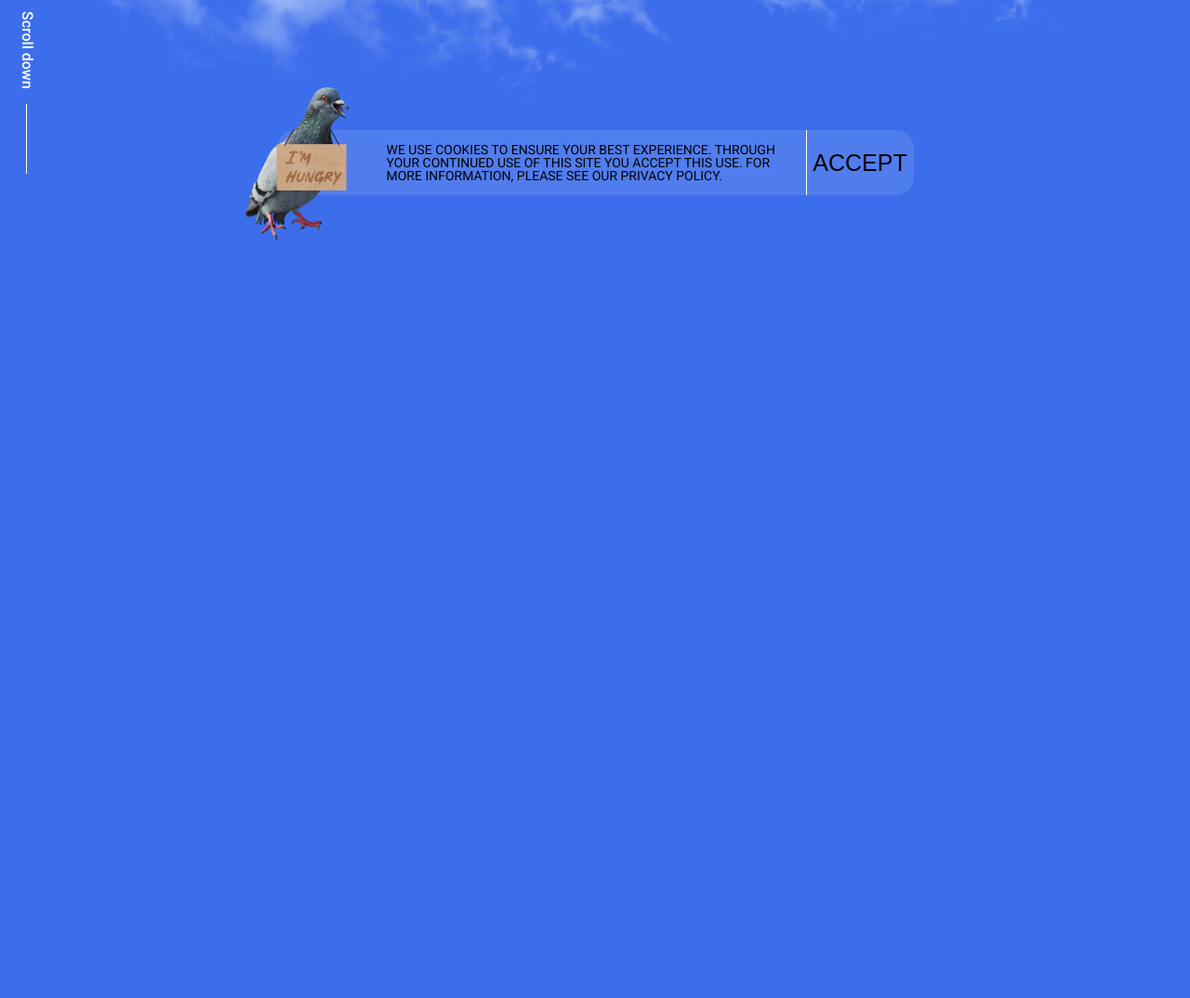
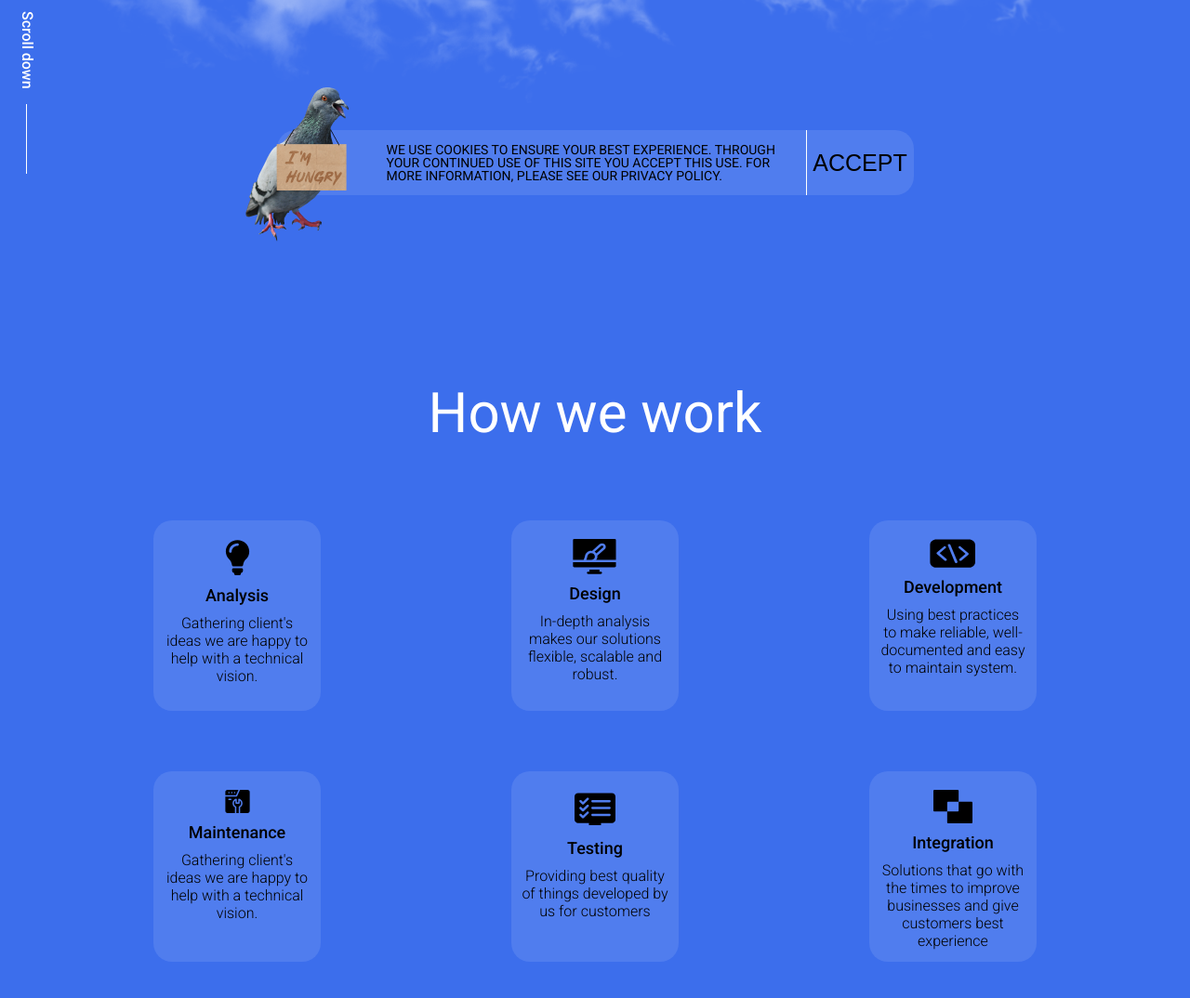
Before and after one commit to vkomerystyi/landing-live-streaming, a website: page index.html in a window 1280 px wide. Shown: the part 580-1654 px from the top of the page at 93% size. Before the commit the page ends 880 px from the top, so only its background shows below. Drawn offline with nearby package versions, Linux system fonts and the light colour scheme; files that its build step writes are made by us from their sources.

Commit message:
work  section

```diff
--- a/index.html
+++ b/index.html
@@ -62,6 +62,70 @@
                     </div>
                 </div>
             </section>
+            <div class="work-section">
+                <div class="container">
+                    <div class="work">
+                        <h2 class="work__title">How we work</h2>
+                        <div class="work__cards-wrapper">
+                            <figure class="info-card card--analysis" aria-label="card analysis">
+                                <svg class="info-card__icon icon--bulb" aria-label="bulb img">
+                                    <use href="assets/sprites.svg#bulb-icon"></use>
+                                </svg>
+                                <h3 class="info-card__title">Analysis</h3>
+                                <p class="info-card__desc">
+                                    Gathering client's ideas we are happy to help with a technical vision.
+                                </p>
+                            </figure>
+                            <figure class="info-card card--design" aria-label="card design">
+                                <svg class="info-card__icon icon--design" aria-label="design img">
+                                    <use href="assets/sprites.svg#design-icon"></use>
+                                </svg>
+                                <h3 class="info-card__title">Design</h3>
+                                <p class="info-card__desc">
+                                    In-depth analysis makes our solutions flexible, scalable and robust.
+                                </p>
+                            </figure>
+                            <figure class="info-card card--dev" aria-label="card dev">
+                                <svg class="info-card__icon icon--dev" aria-label="dev img">
+                                    <use href="assets/sprites.svg#dev-icon"></use>
+                                </svg>
+                                <h3 class="info-card__title">Development</h3>
+                                <p class="info-card__desc">
+                                    Using best practices to make reliable, well-documented and easy to maintain system.
+                                </p>
+                            </figure>
+                            <figure class="info-card card--maintenance" aria-label="card maintenance">
+                                <svg class="info-card__icon icon--maintenance" aria-label="maintenance img">
+                                    <use href="assets/sprites.svg#maintenance-icon"></use>
+                                </svg>
+                                <h3 class="info-card__title">Maintenance</h3>
+                                <p class="info-card__desc">
+                                    Gathering client's ideas we are happy to help with a technical vision.
+                                </p>
+                            </figure>
+                            <figure class="info-card card--testing" aria-label="card testing">
+                                <svg class="info-card__icon icon--testing" aria-label="testing img">
+                                    <use href="assets/sprites.svg#testing-icon"></use>
+                                </svg>
+                                <h3 class="info-card__title">Testing</h3>
+                                <p class="info-card__desc">
+                                    Providing best quality of things developed by us for customers
+                                </p>
+                            </figure>
+                            <figure class="info-card card--integration" aria-label="card integration">
+                                <svg class="info-card__icon icon--integration" aria-label="integration img">
+                                    <use href="assets/sprites.svg#integration-icon"></use>
+                                </svg>
+                                <h3 class="info-card__title">Integration</h3>
+                                <p class="info-card__desc">
+                                    Solutions that go with the times to improve businesses and give customers best
+                                    experience
+                                </p>
+                            </figure>
+                        </div>
+                    </div>
+                </div>
+            </div>
         </main>
     </body>
 </html>
--- a/styles/_basic.scss
+++ b/styles/_basic.scss
@@ -25,6 +25,9 @@ a {
     text-decoration: none;
     color: unset;
 }
+figure {
+    margin: 0;
+}
 .container {
     max-width: 1440px;
     margin: 0 auto;
--- /dev/null
+++ b/styles/_cards.scss
@@ -0,0 +1,51 @@
+@use 'variables' as v;
+@use 'mixins' as m;
+@use 'sass:color';
+
+.info-card {
+    width: 180px;
+    height: 205px;
+    padding: 20px 10px 0;
+    border-radius: 20px;
+    background-color: color.adjust(v.$color_white, $alpha: -0.9);
+    @include m.d-flex(start, center, nowrap, column, 0, 10px);
+    transition: all 0.6s ease;
+
+    &__icon {
+        width: 25px;
+        height: 25px;
+        fill: v.$color_black;
+    }
+    &__title {
+        @include m.font(18px, 500, v.$color_black);
+        text-align: center;
+    }
+    &__desc {
+        @include m.font(16px, 300, v.$color_black);
+        text-align: center;
+    }
+    &:hover {
+        cursor: pointer;
+        background-color: color.adjust(v.$color_white, $alpha: -0.95);
+        .info-card__icon {
+            fill: v.$color_white;
+        }
+        .info-card__title {
+            color: v.$color_white;
+        }
+        .info-card__desc {
+            color: v.$color_white;
+        }
+    }
+    @media (max-width: v.$media_xs) {
+        width: 140px;
+        height: 170px;
+
+        &__title {
+            @include m.font(14px, 400, v.$color_black);
+        }
+        &__desc {
+            @include m.font(11px, 300, v.$color_black);
+        }
+    }
+}
--- a/styles/_importer.scss
+++ b/styles/_importer.scss
@@ -1,3 +1,5 @@
 @forward 'basic';
+@forward 'cards';
 @forward 'header';
 @forward 'hero';
+@forward 'work';
--- /dev/null
+++ b/styles/_work.scss
@@ -0,0 +1,113 @@
+@use 'variables' as v;
+@use 'mixins' as m;
+@use 'placeholders';
+@use 'sass:color';
+
+.work-section {
+    padding: 100px 20px 180px;
+    .work {
+        margin: 9px auto;
+        text-align: center;
+        &__title {
+            @include m.font(60px, 400, v.$color_white);
+            margin-bottom: 80px;
+            @media (max-width: v.$media_sm) {
+                display: none;
+            }
+        }
+        &__cards-wrapper {
+            margin: 0 auto;
+            max-width: 950px;
+
+            display: grid;
+            grid-template-columns: repeat(3, 1fr);
+            grid-template-rows: repeat(2, 1fr);
+            row-gap: 65px;
+            place-items: center;
+            grid-template-areas:
+                'anal des dev'
+                'main test int';
+
+            .card--analysis {
+                grid-area: anal;
+                justify-self: start;
+            }
+            .card--design {
+                grid-area: des;
+            }
+            .card--dev {
+                grid-area: dev;
+                justify-self: end;
+            }
+            .card--maintenance {
+                grid-area: main;
+                justify-self: start;
+            }
+            .card--testing {
+                grid-area: test;
+            }
+            .card--integration {
+                grid-area: int;
+                justify-self: end;
+            }
+            .icon--bulb {
+                width: 27px;
+                height: 40px;
+            }
+            .icon--design {
+                width: 47px;
+                height: 38px;
+            }
+            .icon--dev {
+                width: 50px;
+                height: 31px;
+            }
+            .icon--maintenance {
+                width: 43px;
+                gap: 41px;
+            }
+            .icon--testing {
+                width: 44px;
+                height: 42px;
+            }
+            .icon--integration {
+                width: 42px;
+                height: 36px;
+            }
+            @media (max-width: v.$media_sm) {
+                grid-template-columns: repeat(2, 1fr);
+                grid-template-rows: repeat(3, 1fr);
+
+                grid-template-areas:
+                    'dev anal'
+                    'des main'
+                    'int test';
+
+                .card--analysis {
+                    grid-area: anal;
+                    justify-self: center;
+                }
+                .card--design {
+                    grid-area: des;
+                    justify-self: center;
+                }
+                .card--dev {
+                    grid-area: dev;
+                    justify-self: center;
+                }
+                .card--maintenance {
+                    grid-area: main;
+                    justify-self: center;
+                }
+                .card--testing {
+                    grid-area: test;
+                    justify-self: center;
+                }
+                .card--integration {
+                    grid-area: int;
+                    justify-self: center;
+                }
+            }
+        }
+    }
+}
```
Also changed, not shown: assets/sprites.svg.
